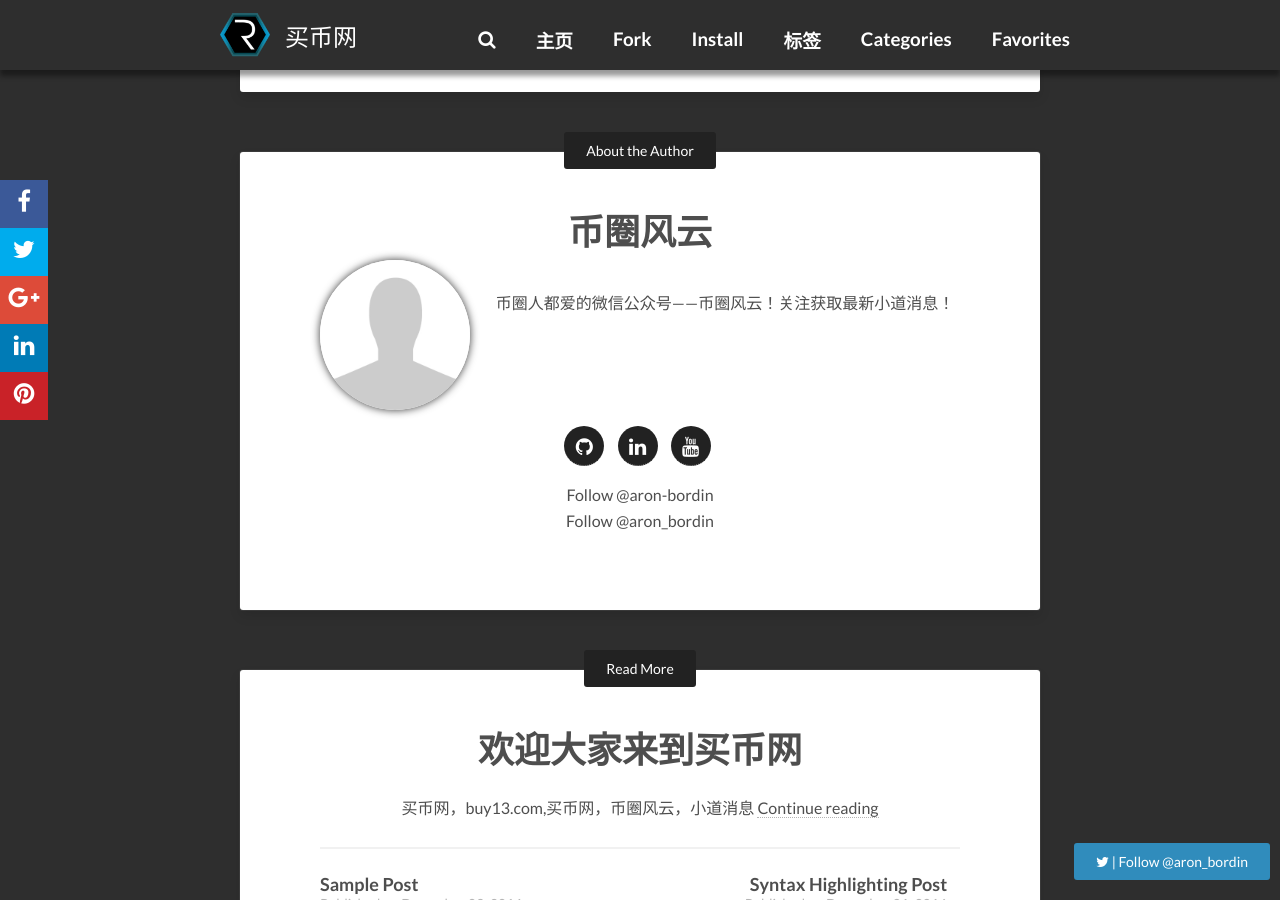
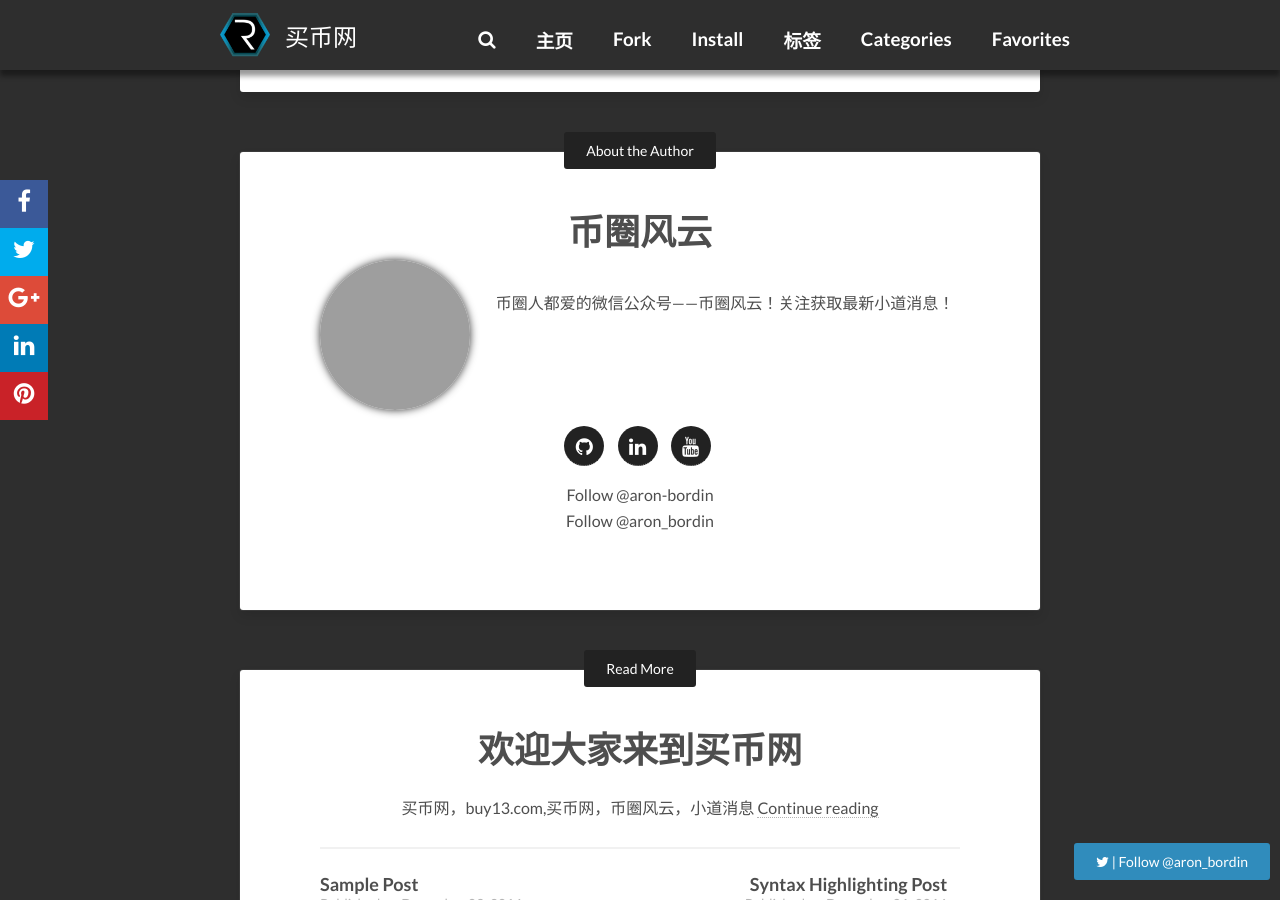
Before and after one commit to lijx127/buy13, a Jekyll site: the page built from _posts/2016-11-30-dark-post.md, in a window 1280 px wide and 900 px high, scrolled down 798 px. Built offline with Jekyll 4.4.1, drawn with Linux system fonts in a browser that asks for light colours.

Commit message:
Update _config.yml

```diff
--- a/_config.yml
+++ b/_config.yml
@@ -41,7 +41,7 @@ menu:
 owner:
   name:           币圈风云
   site:           https://mp.weixin.qq.com/s?__biz=MzIzOTI2MDMzMg==&mid=2650501745&idx=1&sn=59484bd6e57f60c68e2aa3fb0b36f055&chksm=f12315b2c6549ca44ecd178eaa8516aa07d5128313fd10a3cc31f53c3bfdb48a913ff9c5ff12&mpshare=1&scene=1&srcid=1101WPsyDprmkRkOmLwjoQNr&pass_ticket=7DniiKk9eOgNT3GrqWNvGPUo9p7XnDfA%2FMMH9T3tY5yV2lRoqjcyLBPvyGkNWCZz#rd
-  avatar:         images/avatar.jpg
+  avatar:         images/logotk.jpg
   bio:            "币圈人都爱的微信公众号——币圈风云！关注获取最新小道消息！"
   email:          utouu6@126.com
   # Twitter nick for use in Twitter cards and follow button.
```
